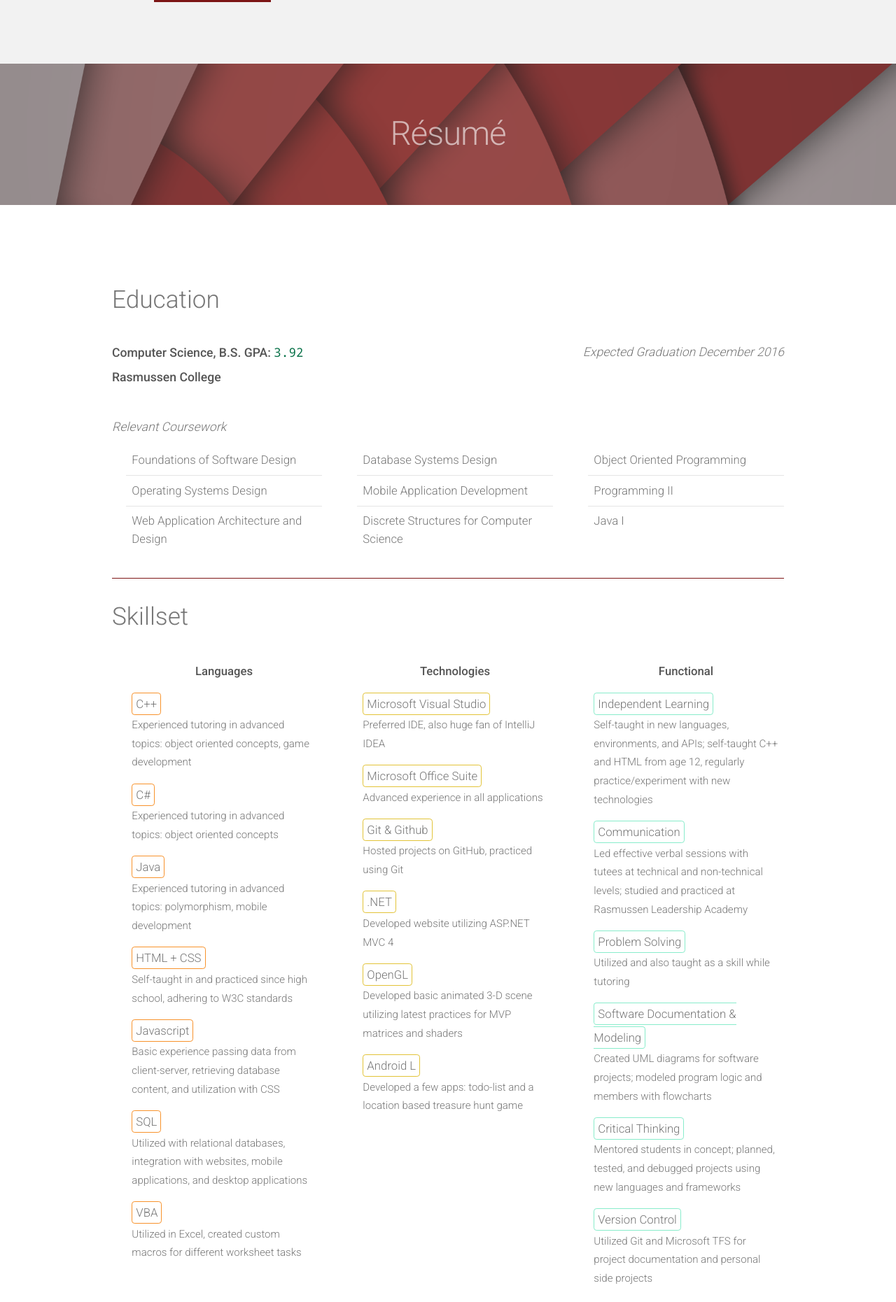
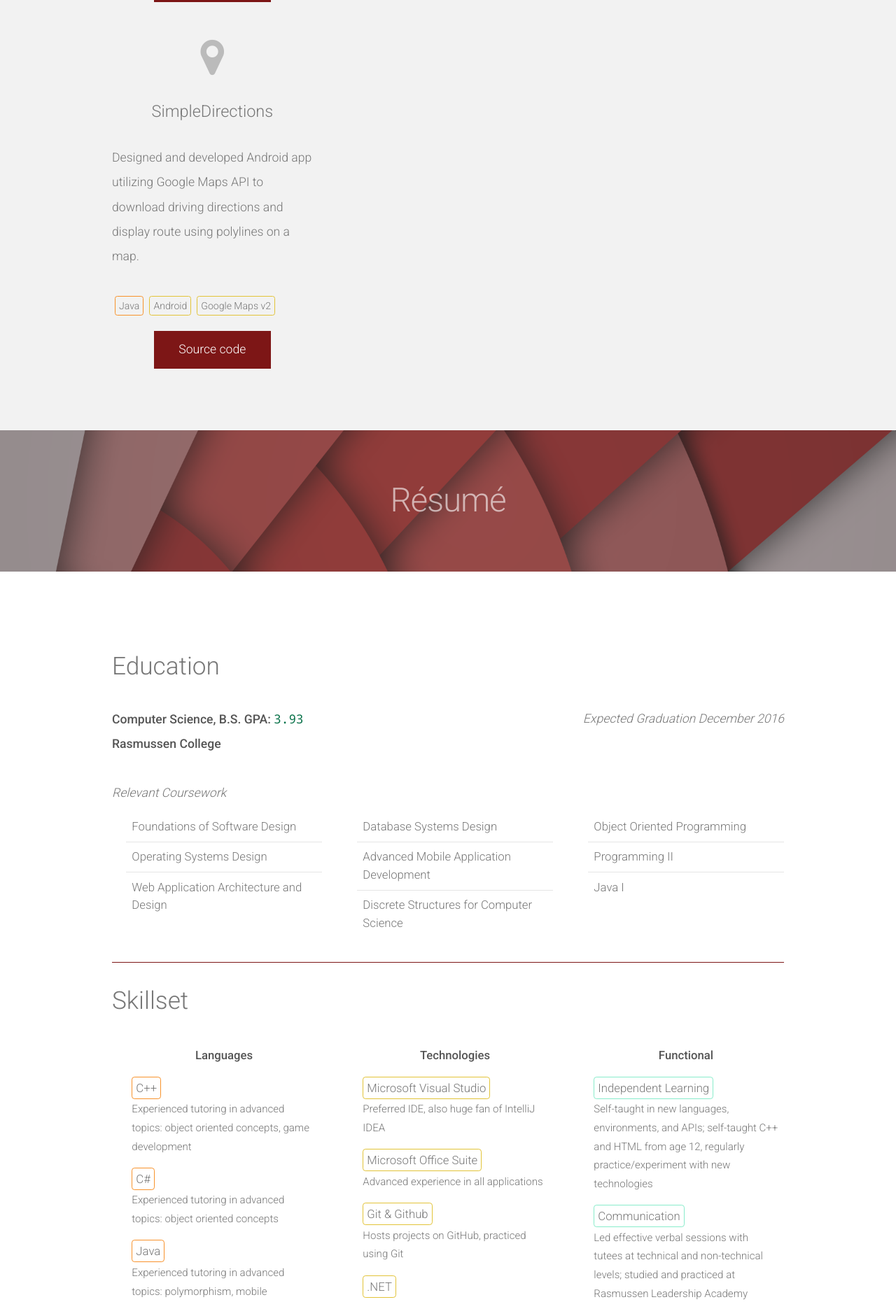
Before and after one commit to MadisonLiddell/MadisonLiddell.github.io, a plain HTML site: page index.html in a window 1280 px wide. Shown: the part 2299-4160 px from the top of the page at 70% size. Drawn offline with nearby package versions, Linux system fonts and the light colour scheme.

Commit message:
Added new projects to section
Updated overall information

```diff
--- a/index.html
+++ b/index.html
@@ -119,6 +119,18 @@
                     <a href="https://github.com/MadisonLiddell/BounceBox" class="button hvr-bounce-to-left">Source code</a>
                 </section>
             </div>
+            <div class="row">
+                <section class="4u">
+                    <span class="pennant"><span class="fa fa-map-marker"></span></span>
+                    <h3>SimpleDirections</h3>
+                    <p>
+                        Designed and developed Android app utilizing Google Maps API to download driving directions and display route using polylines on a map.
+                        <br /><br />
+                        <span class="language">Java</span><span class="api">Android</span><span class="api">Google Maps v2</span>
+                    </p>
+                    <a href="https://github.com/MadisonLiddell/SimpleDirections" class="button hvr-bounce-to-right">Source code</a>
+                </section>
+            </div>
         </div>
     </div>
 
@@ -135,7 +147,7 @@
                     <h3>Education</h3>
                 </header>
                 <p>
-                    <strong>Computer Science, B.S. GPA: <span class="difFont">3.92</span></strong>
+                    <strong>Computer Science, B.S. GPA: <span class="difFont">3.93</span></strong>
                     <span class="right"><i>Expected Graduation December 2016</i></span><br />
                     <strong>Rasmussen College </strong>
                     <br /><br />
@@ -152,7 +164,7 @@
                         <section class="4u">
                             <ul class="default">
                                 <li>Database Systems Design</li>
-                                <li>Mobile Application Development</li>
+                                <li>Advanced Mobile Application Development</li>
                                 <li>Discrete Structures for Computer Science</li>
                             </ul>
                         </section>
@@ -205,13 +217,13 @@
                                 <li><span class="api">Microsoft Office Suite</span><br />
                                     <small>Advanced experience in all applications</small></li>
                                 <li><span class="api">Git &amp; Github</span><br />
-                                    <small>Hosted projects on GitHub, practiced using Git</small></li>
+                                    <small>Hosts projects on GitHub, practiced using Git</small></li>
                                 <li><span class="api">.NET</span><br />
                                     <small>Developed website utilizing ASP.NET MVC 4</small></li>
                                 <li><span class="api">OpenGL</span><br />
                                     <small>Developed basic animated 3-D scene utilizing latest practices for MVP matrices and shaders</small></li>
                                 <li><span class="api">Android L</span><br />
-                                    <small>Developed a few apps: todo-list and a location based treasure hunt game</small></li>
+                                    <small>Developed several apps: driving directions, todo-list, location based treasure hunt game, and several apps utilizing basic Android functionality like fragments, state-saving, services, and UI features</small></li>
                             </ul>
                         </section>
                         <!-- Resume | Skills | Functional -->
@@ -258,9 +270,9 @@
                     <div class="row">
                         <section class="9u">
                             <ul class="work">
-                                <li>Assessed software development problems and facilitated implementation of solutions </li>
+                                <li>Assessed basic software development problems and facilitated implementation of solutions </li>
                                 <li>Guided tutees through critical thinking exercises and developed their problem solving skills</li>
-                                <li>Completed 220+ live hours with tutees</li>
+                                <li>Completed 250+ live hours with tutees</li>
                             </ul>
                         </section>
                     </div>
@@ -276,7 +288,7 @@
                     <div class="row">
                         <section class="5u">
                             <ul class="default">
-                                <li>Dean's List 7/8 quarters and counting </li>
+                                <li>Dean's List 8/9 quarters and counting </li>
                                 <li><a href="http://guides.rasmussen.edu/RLA">Rasmussen Leadership Academy</a> Alumni</li>
                                 <li><a href="http://www.crla.net/"> CRLA Certified</a> Tutor</li>
                             </ul>
```
Also changed, not shown: 4 other files.
